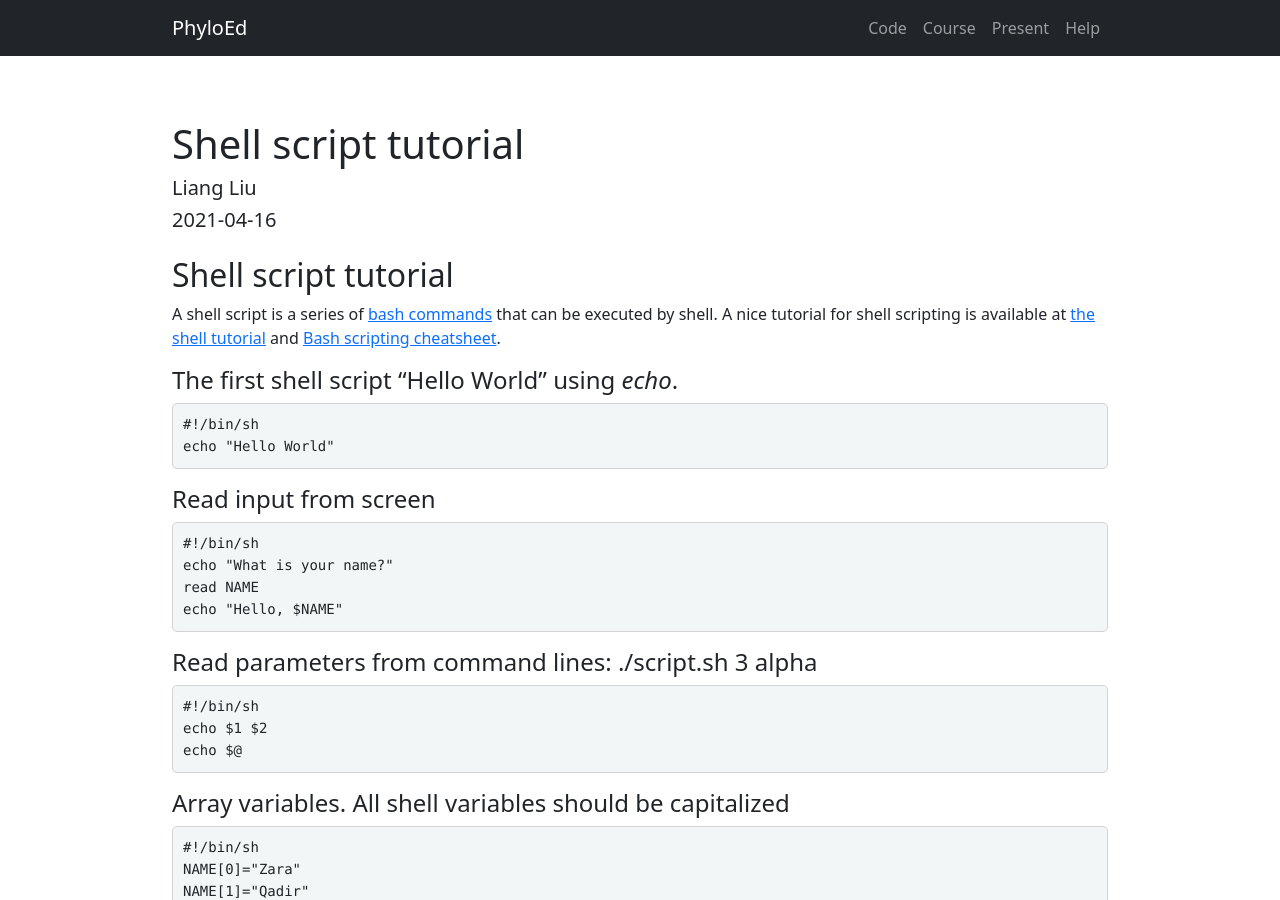
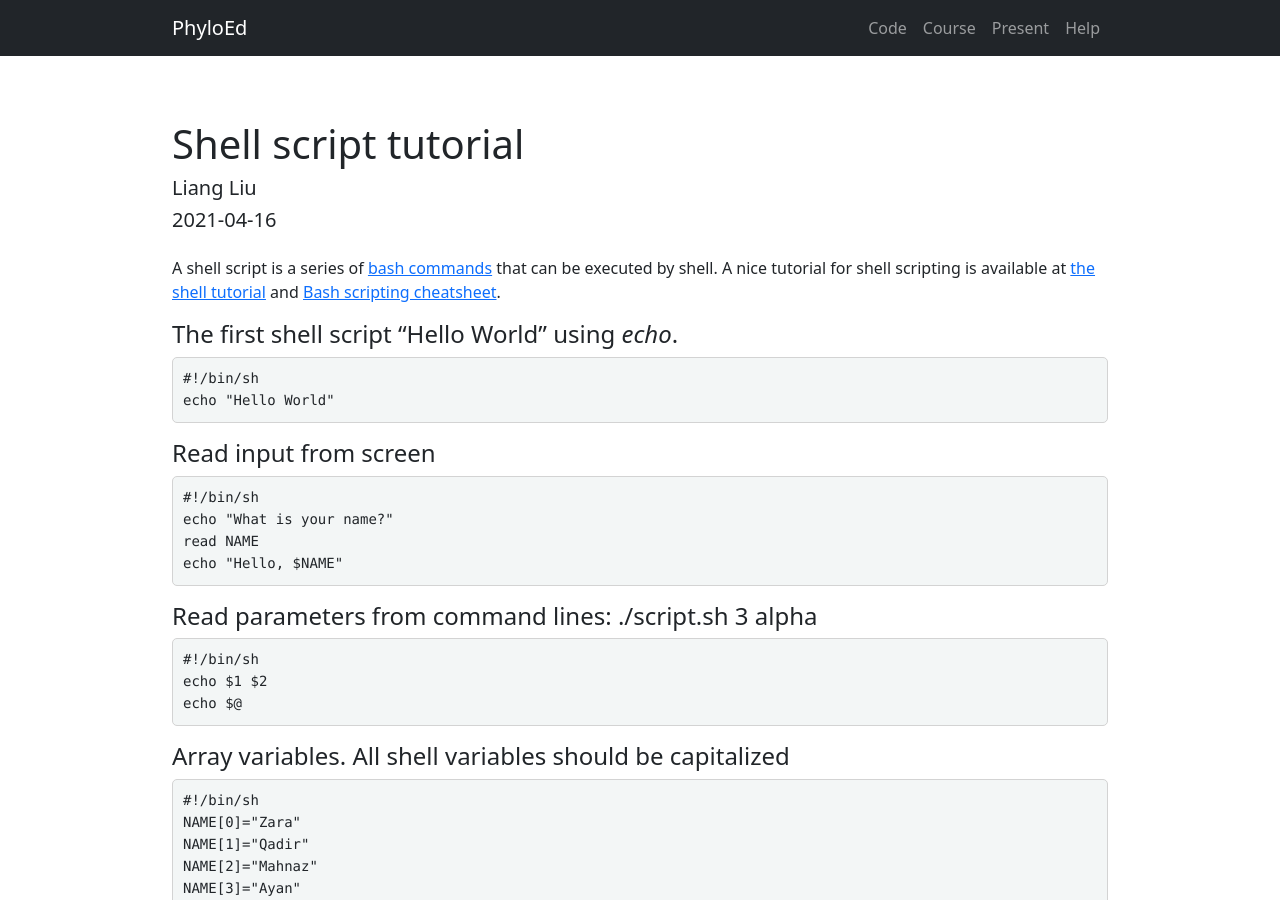
Before and after one commit to lliu1871/PhyEd, a Jekyll site: the page built from code/shell.md, in a window 1280 px wide and 900 px high. Built offline with Jekyll 4.4.1, drawn with Linux system fonts in a browser that asks for light colours.

Commit message:
Update shell.md

```diff
--- a/code/shell.md
+++ b/code/shell.md
@@ -7,7 +7,6 @@ output: html_document
 date: 2021-04-16
 ---
 
-## Shell script tutorial
 
 A shell script is a series of [bash commands](https://ss64.com/bash/) that can be executed by shell. A nice tutorial for shell scripting is available at [the shell tutorial](https://www.tutorialspoint.com/unix/shell_scripting.htm) and [Bash scripting cheatsheet](https://devhints.io/bash).
 
```
